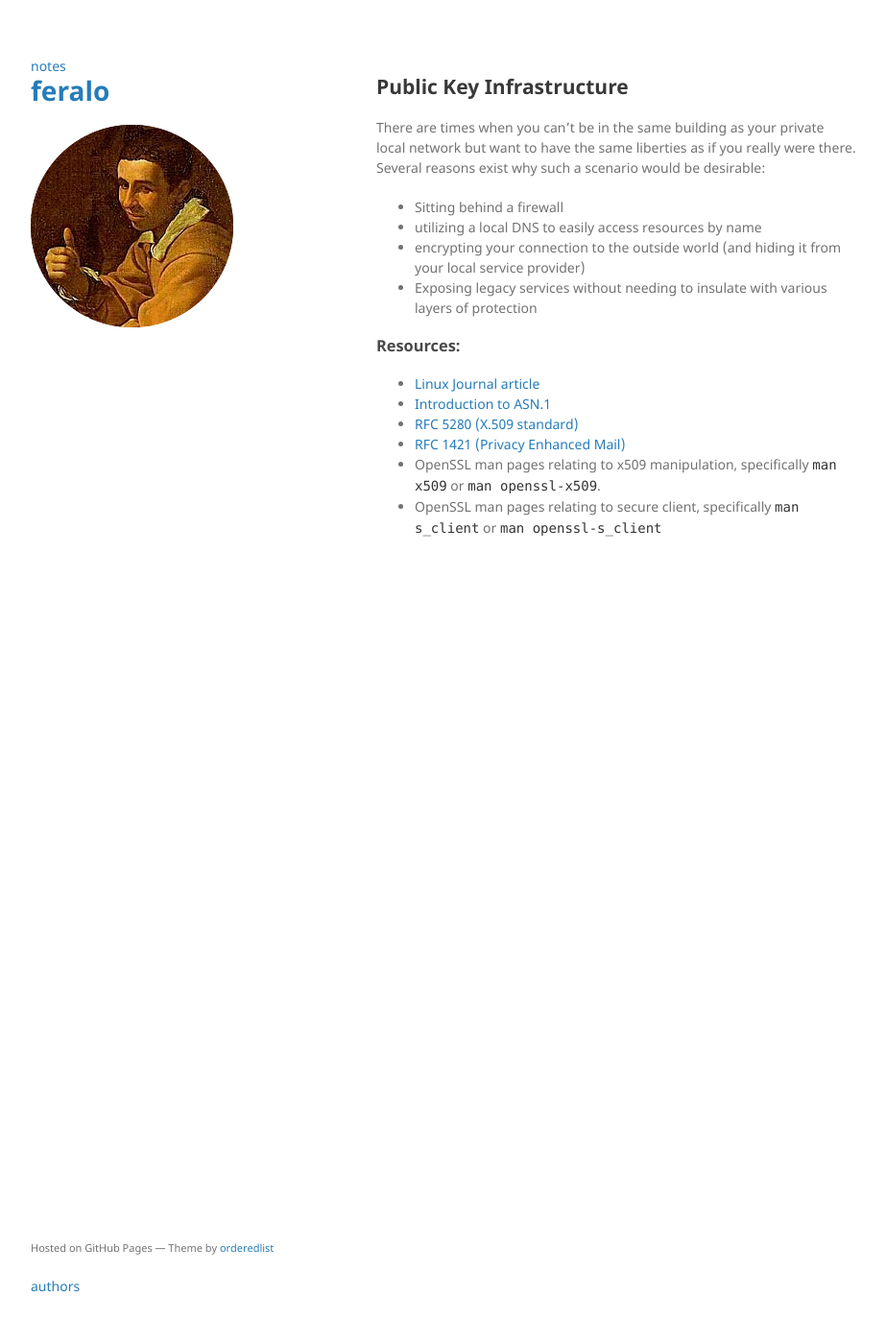
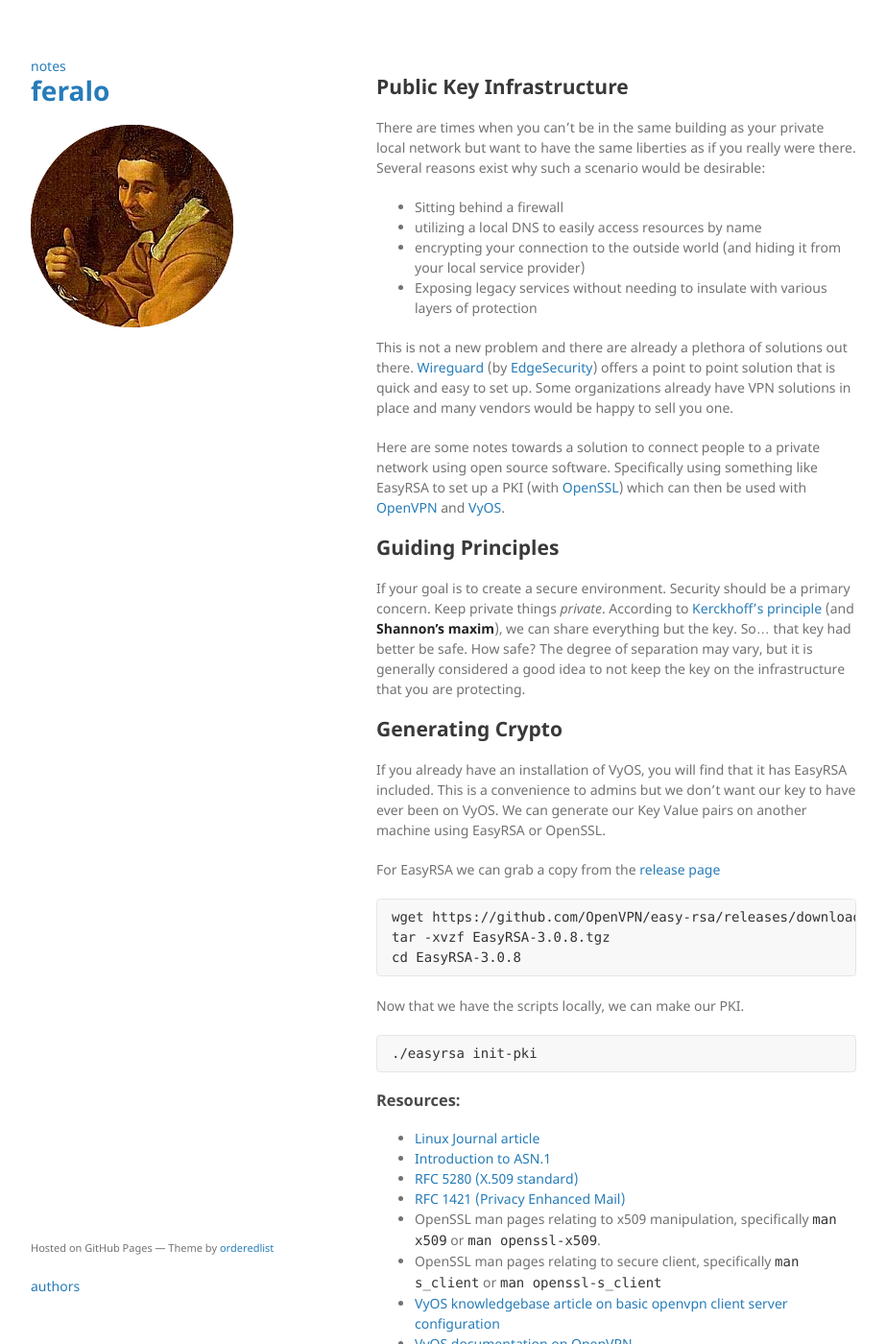
Before and after one commit to noah-de/minima-modified, a Jekyll site: the page built from _notes/2021-03-30-pki.md, in a window 1280 px wide and 1400 px high. Shown: the whole window at 96% size, without its empty margins (178-1101 px from the left). Built offline with Jekyll 4.4.1, drawn with Linux system fonts in a browser that asks for light colours.

Commit message:
Guiding principles

```diff
--- a/_notes/2021-03-30-pki.md
+++ b/_notes/2021-03-30-pki.md
@@ -3,12 +3,32 @@ title: Public Key Infrastructure
 layout: default
 ---
 There are times when you can't be in the same building as your private local network but want to have the same liberties as if you really were there. Several reasons exist why such a scenario would be desirable:
+
   - Sitting behind a firewall
   - utilizing a local DNS to easily access resources by name
   - encrypting your connection to the outside world (and hiding it from your local service provider)
   - Exposing legacy services without needing to insulate with various layers of protection
 
+This is not a new problem and there are already a plethora of solutions out there. [Wireguard](https://www.wireguard.com/) (by [EdgeSecurity](https://www.edgesecurity.com/)) offers a point to point solution that is quick and easy to set up. Some organizations already have VPN solutions in place and many vendors would be happy to sell you one.
 
+Here are some notes towards a solution to connect people to a private network using open source software. Specifically using something like EasyRSA to set up a PKI (with [OpenSSL](https://www.openssl.org/)) which can then be used with [OpenVPN](https://openvpn.net/) and [VyOS](https://vyos.io/).
+
+## Guiding Principles
+If your goal is to create a secure environment. Security should be a primary concern. Keep private things *private*. According to [Kerckhoff's principle](https://en.wikipedia.org/wiki/Kerckhoffs%27s_principle) (and **Shannon's maxim**), we can share everything but the key. So... that key had better be safe. How safe? The degree of separation may vary, but it is generally considered a good idea to not keep the key on the infrastructure that you are protecting.
+
+## Generating Crypto
+
+If you already have an installation of VyOS, you will find that it has EasyRSA included. This is a convenience to admins but we don't want our key to have ever been on VyOS. We can generate our Key Value pairs on another machine using EasyRSA or OpenSSL.
+
+For EasyRSA we can grab a copy from the [release page](https://github.com/OpenVPN/easy-rsa/releases)
+
+    wget https://github.com/OpenVPN/easy-rsa/releases/download/v3.0.8/EasyRSA-3.0.8.tgz
+    tar -xvzf EasyRSA-3.0.8.tgz
+    cd EasyRSA-3.0.8
+
+Now that we have the scripts locally, we can make our PKI.
+
+    ./easyrsa init-pki
 
 ### Resources:
 
@@ -18,3 +38,5 @@ There are times when you can't be in the same building as your private local net
 -   [RFC 1421 (Privacy Enhanced Mail)](https://tools.ietf.org/html/rfc1421)
 -   OpenSSL man pages relating to x509 manipulation, specifically  `man x509`  or  `man openssl-x509`.
 -   OpenSSL man pages relating to secure client, specifically  `man s_client`  or  `man openssl-s_client`
+- [VyOS knowledgebase article on basic openvpn client server configuration](https://support.vyos.io/en/kb/articles/basic-openvpn-client-server-configuration-2)
+- [VyOS documentation on OpenVPN](https://docs.vyos.io/en/crux/configuration/interfaces/openvpn.html#openvpn-server)
```
